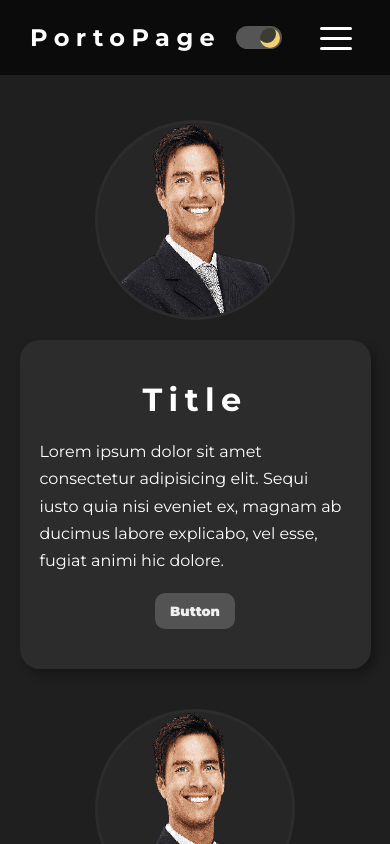
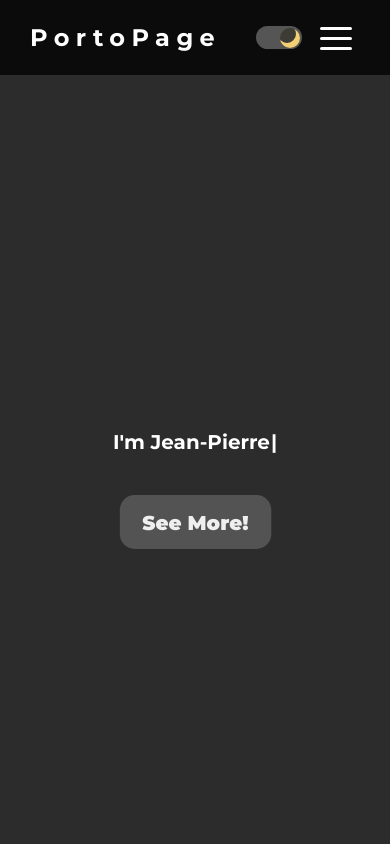
Before and after one commit to Zack1808/portofolio, a React (Create React App) app: page / in a window 390 px wide. Built offline with nearby package versions, Linux system fonts and the light colour scheme.

Commit message:
Added the Hero component

```diff
--- a/package.json
+++ b/package.json
@@ -13,6 +13,7 @@
     "react-intersection-observer": "^9.4.0",
     "react-router-dom": "^6.4.2",
     "react-scripts": "5.0.1",
+    "typewriter-effect": "^2.19.0",
     "web-vitals": "^2.1.4"
   },
   "scripts": {
--- /dev/null
+++ b/src/components/Hero.js
@@ -0,0 +1,23 @@
+import React from 'react'
+import Typewriter from 'typewriter-effect'
+
+// Importing the style file
+import '../css/Hero.css';
+
+// Options for the typwriter effect
+const options = {
+    strings: ["Hi!", "I'm Jean-Pierre", "I'm a self taught web developer"],
+    autoStart: true,
+    loop: true
+}
+
+const Hero = () => {
+    return (
+        <div className='hero-container'>
+            <h1><Typewriter options={options} /></h1>
+            <button className='hero-btn btn'>See More!</button>
+        </div>
+    )
+}
+
+export default Hero
--- a/src/components/HomePage.js
+++ b/src/components/HomePage.js
@@ -4,6 +4,7 @@ import React from 'react'
 import '../css/HomePage.css'
 
 // Importing the costume made components
+import Hero from './Hero'
 import Segment from './Segment'
 
 // Importing the Images
@@ -13,6 +14,7 @@ import person from '../img/placeholder.png'
 const HomePage = () => {
     return (
         <div className='homepage-container'>
+            <Hero />
             <Segment image={person}/>
             <Segment image={person} flipped/>
         </div>
--- a/src/components/Segment.js
+++ b/src/components/Segment.js
@@ -7,7 +7,7 @@ import '../css/Segment.css'
 const Segment = ({ image, flipped }) => {
 
     const [ref, inView] = useInView({
-        threshold: 0
+        threshold: 0.1
     })
 
     return (
--- a/src/css/App.css
+++ b/src/css/App.css
@@ -1,6 +1,15 @@
 /* Importing the font families  */
 @import url('https://fonts.googleapis.com/css2?family=Poppins:ital,wght@0,400;0,500;0,600;0,700;0,800;0,900;1,400;1,500;1,600;1,700;1,800;1,900&display=swap');
 @import url('https://fonts.googleapis.com/css2?family=Montserrat:ital,wght@0,400;0,500;0,600;0,700;0,800;0,900;1,400;1,500;1,600&display=swap');
+
+
+:root {
+    --light-background: #EFEFEF;
+    --dark-background: #1F1F1F;
+    --navbar-background: #0b0b0c;
+    --green-background: #53655C;
+    --dark-green-background: #2c2c2c;
+}
 
 /* Removing all default spacings from the page */
 *, *::before, *::after {
@@ -8,20 +17,19 @@
     padding: 0;
     box-sizing: border-box;
     font-family: 'Montserrat', sans-serif;
-
 }
 
 .container {
     height: 100vh;
     overflow-y: auto;
     overflow-x: none;
-    background-color: #EFEFEF;
+    background-color: var(--light-background);
     transition: background-color .7s;
 }
 
 /* Styling the App container for dark mode */
 .container.dark {
-    background-color: #1F1F1F;
+    background-color: var(--dark-background);
     transition: background-color .7s;
 }
 
--- /dev/null
+++ b/src/css/Hero.css
@@ -0,0 +1,44 @@
+.hero-container {
+    height: calc(100vh - 75px);
+    width: 99.4vw;
+    background-color: var(--green-background);
+    color: #fff;
+    display: flex;
+    flex-direction: column;
+    justify-content: center;
+    align-items: center;
+    padding: 0 20px;
+    transition: background-color .7s;
+}
+
+.hero-container h1 {
+    letter-spacing: normal;
+    font-size: calc(3em + 1vw);
+    padding: 50px 0
+}
+
+.hero-btn {
+    transform: scale(1.5);
+    transition: transform .5s
+}
+
+.hero-btn.btn:hover {
+    transform: scale(1.7);
+    transition: transform .5s
+}
+
+/* Dark mode styling */
+.dark .hero-container {
+    background-color: var(--dark-green-background);
+    transition: background-color .7s;
+}
+
+@media (max-width: 760px) {
+    .hero-container {
+        width: 100vw;
+    }
+
+    .hero-container h1 {
+        font-size: calc(1em + 1vw);
+    }
+}
--- a/src/css/HomePage.css
+++ b/src/css/HomePage.css
@@ -1,5 +1,5 @@
 .homepage-container {
-    padding-top: 100px;
+    padding-top: 75px;
     display: flex;
     flex-direction: column;
     justify-content: center;
--- a/src/css/Navbar.css
+++ b/src/css/Navbar.css
@@ -2,7 +2,7 @@
     position: sticky;
     top: 0;
     height: 75px;
-    background-color: #0b0b0c;
+    background-color: var(--navbar-background);
     display: flex;
     justify-content: space-between;
     align-items: center;
@@ -77,7 +77,7 @@
         border-width: 0;
     }
 
-    .navbar-link-list-active .navbar-link:nth-child(n+1) {
+    .navbar-link-list-active .navbar-link {
         opacity: 1;
     }
 
--- a/src/css/Segment.css
+++ b/src/css/Segment.css
@@ -40,7 +40,7 @@
 }
 
 .text-container {
-    background-color: #53655C;
+    background-color: var(--green-background);
     padding: 40px 20px;
     color: #fff;
     display: flex;
@@ -68,8 +68,8 @@ p {
     text-decoration: none;
     border-radius: 10px;
     font-weight: 900;
-    background-color: #EFEFEF;
-    transition: transform .2s ease-in-out, background-color .7s, color .7s;
+    background-color: var(--light-background);
+    transition: transform .5s ease-in-out, background-color .7s, color .7s;
 }
 
 .btn:hover {
@@ -78,13 +78,13 @@ p {
 
 /* Dark mode styling */
 .dark .text-container {
-    background-color: rgb(44, 44, 44);
+    background-color: var(--dark-green-background);
     transition: background-color .7s;
 }
 
 .dark .btn {
     background-color: rgba(239, 239, 239, .2);
-    color: #EFEFEF;
+    color: var(--light-background);
     transition: background-color .7s, color .7s;
 }
 
@@ -102,7 +102,7 @@ p {
     }
 
     .image {
-        border: 3px solid #53655C;
+        border: 3px solid var(--green-background);
         height: 200px;
         width: 200px;
         aspect-ratio: 1 / 1;
@@ -110,7 +110,7 @@ p {
         background-position: top;
         background-position-x: 20%;
         background-size: 140% 200%;
-        background-color: #d1d1d1
+        background-color: var(--green-background)
     }
 
     .segment-text-container {
@@ -118,8 +118,7 @@ p {
     }
 
     .dark .image {
-        border-color:rgb(44, 44, 44);
+        border-color:var(--dark-green-background);
         background-color:rgb(38, 38, 38)
-
     }
 }
--- a/src/css/SwitchButton.css
+++ b/src/css/SwitchButton.css
@@ -6,7 +6,7 @@
     justify-content: flex-start;
     align-items: center;
     border-radius: 50px;
-    margin-right: 30px;
+    margin-right: 10px;
     padding:2px;
     cursor: pointer;
 }
```
Also changed, not shown: 1 other file (tests, documents, lock files or other folders).
